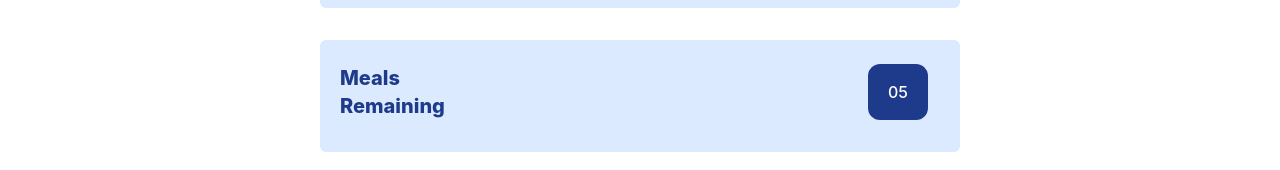
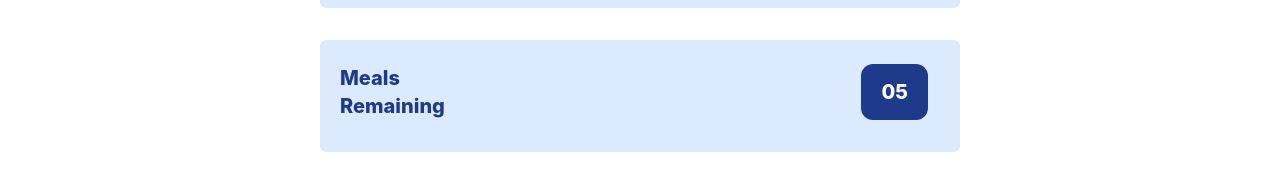
Before and after one commit to Sam516-Dev/React-tailwind-CRUD, a React (Create React App) app: page / in a window 1280 px wide. Shown: the part 436-606 px from the top of the page. Built offline with nearby package versions, Linux system fonts and the light colour scheme.

Commit message:
changes
Signed-off-by: Sam516-Dev <samuelnjoroge3455@gmail.com>

```diff
--- a/src/App.js
+++ b/src/App.js
@@ -71,7 +71,7 @@ const Sam3 = (props) => {
           <p>Meals</p>
           <p>Remaining</p>
         </div>
-        <button className=" hover:bg-blue-700 font-medium uppercase bg-blue-900 text-white px-5 py-2 mr-8 rounded-xl">
+        <button className=" text-xl hover:bg-blue-700 font-extrabold uppercase bg-blue-900 text-white px-5 py-2 mr-8 rounded-xl">
           05
         </button>
       </div>
```
